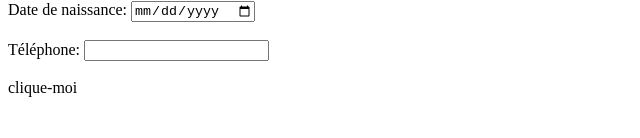
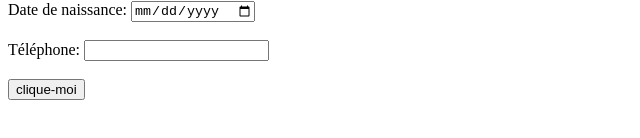
Before and after one commit to hisseinzakariacharfadinehong-hub/Mon-site-web-, a plain HTML site: page index.html in a window 1280 px wide. Shown: the part 214-352 px from the top of the page, without its empty margins (0-640 px from the left). Drawn offline with Linux system fonts and the light colour scheme.

Commit message:
Update index.html

```diff
--- a/index.html
+++ b/index.html
@@ -33,7 +33,7 @@
            <input type="tel"name="téléphone" required>
            <br><br>
 
-          <bouton id="monbouton">clique-moi</bouton>
+          <button id="monbouton">clique-moi</button>
           <script>
 
           document.getElementBYId("monbouton").addEventListener("click",function() {alert("Bonjour"!)});
```
